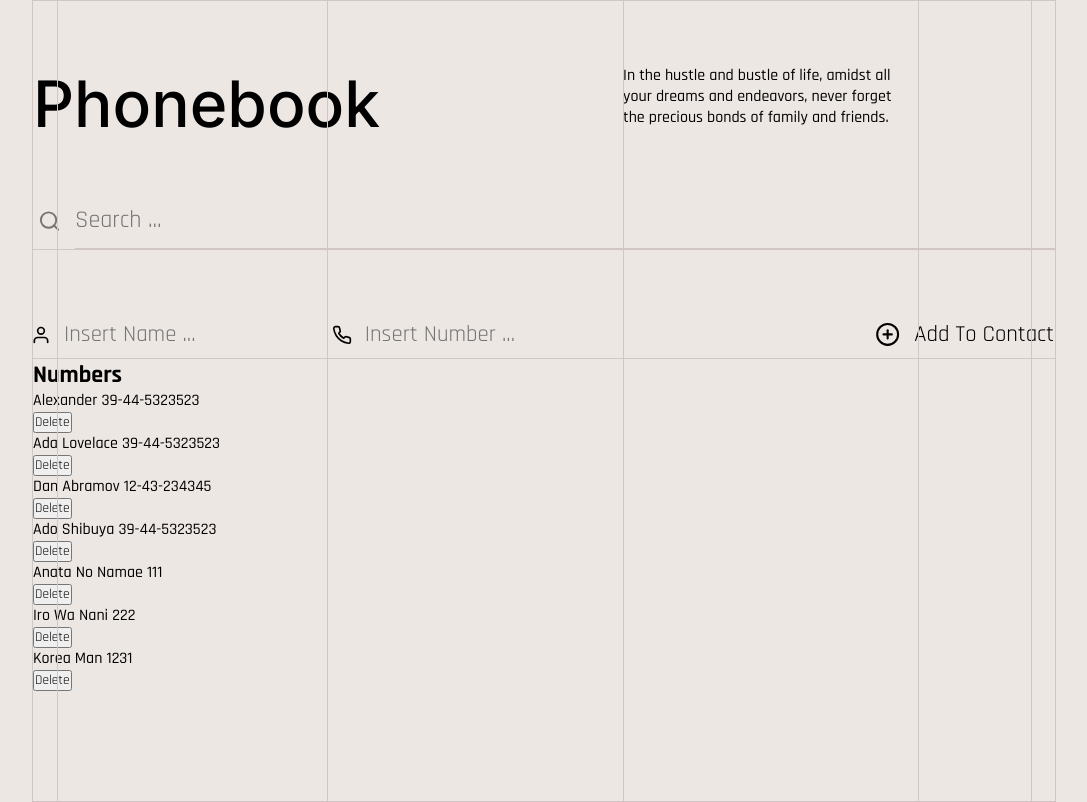
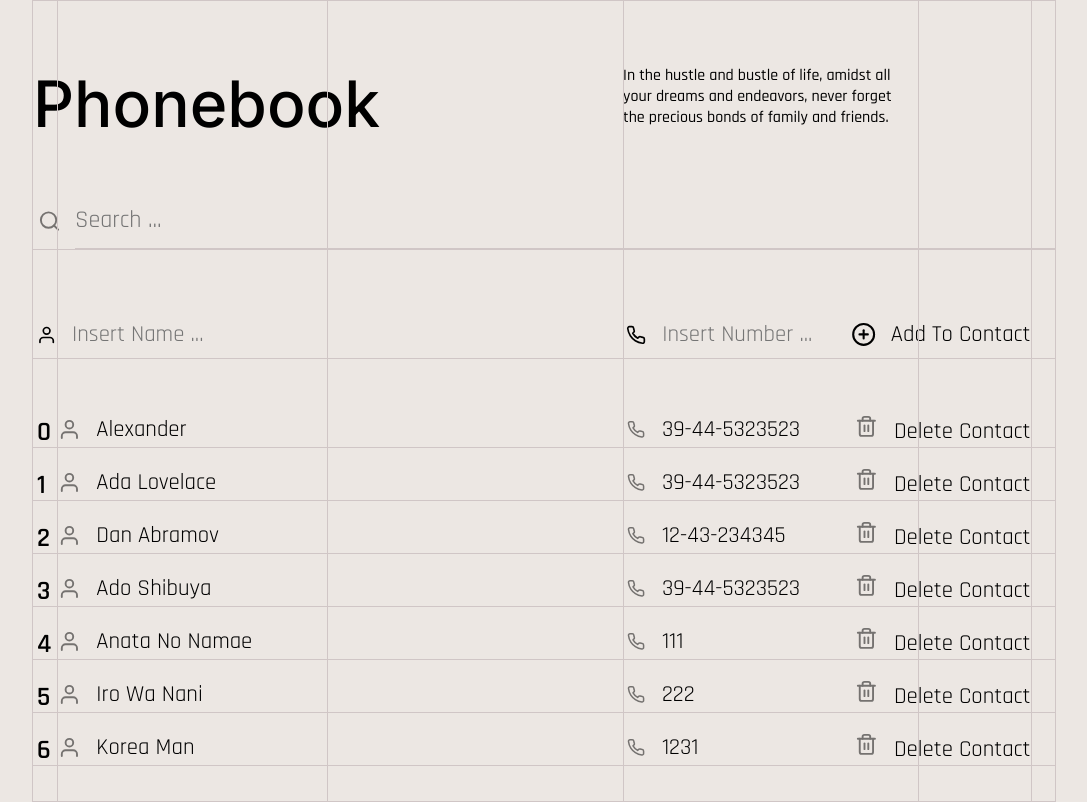
Before and after one commit to Tantanok221/Phonebook, a React (Vite) app: page / in a window 1280 px wide. Shown: the whole page, without its empty margins (96-1183 px from the left). Built offline with nearby package versions, Linux system fonts and the light colour scheme; data requests are answered from the project's data file.

Commit message:
Complete All UI Part Except for Interaction Design

```diff
--- a/src/App.jsx
+++ b/src/App.jsx
@@ -15,16 +15,11 @@ const App = ({ data }) => {
         <h1>Phonebook</h1>
         <p>
           In the hustle and bustle of life, amidst all your dreams and
-                    endeavors, never forget the precious bonds of family and
-                    friends.
+          endeavors, never forget the precious bonds of family and friends.
         </p>
       </div>
-
       <Filter data={persons} />
-
       <Form data={persons} move={setPersons} />
-
-            <h2>Numbers</h2>
       <Person data={persons} />
       <div className="decoline line2"></div>
     </div>
--- a/src/Other.jsx
+++ b/src/Other.jsx
@@ -1,6 +1,6 @@
 import axios from "axios";
 import { useState } from "react";
-import { FiSearch, FiUser, FiPhone, FiPlusCircle } from "react-icons/fi";
+import { FiSearch, FiUser, FiPhone, FiPlusCircle,FiTrash2 } from "react-icons/fi";
 const BaseURL = "http://localhost:3000/persons/";
 
 const Filter = ({ data }) => {
@@ -99,15 +99,16 @@ const Person = ({ data, move }) => {
   return (
     <>
       <div id="manipulate">
-        {data.map((val) => (
-          <>
-            <p key={val.id}>
-              {val.name} {val.number}
-            </p>
+        {data.map((val, i) => (
+          <div key={val.id} className="dataBox">
+            <h3>{i}</h3>
+            <div className="userName"><FiUser className="userIcon"/> {val.name}</div>
+            <div className="phoneNumber"><FiPhone className="phoneIcon" />{val.number}</div>
             <button onClick={click} name={val.name} id={val.id}>
-              Delete
+              <FiTrash2 className="trashIcon"/>Delete Contact
             </button>
-          </>
+            <div className="widthline"></div>
+          </div>
         ))}
       </div>
     </>
--- a/src/index.sass
+++ b/src/index.sass
@@ -37,7 +37,12 @@ input:focus-visible
     outline: none
     border-bottom: solid #000 1px
     font-family: Rajdhani
-
+button
+    border: none
+    background-color: $bgc-color
+    z-index: 1
+    width: fit-content
+    text-align: right
 .card
     position: relative
     display: flex
@@ -52,11 +57,11 @@ input:focus-visible
 .widthline
     border-bottom: solid $border-color 1px
     width: 100%
-
-#FormLine
     z-index: 2
     position: absolute
     bottom: 1px
+
+
 
 .line1,.line2,.gridline
     z-index: 3
@@ -120,9 +125,10 @@ input:focus-visible
     display: flex
     align-items: center
 .addNumber
-    left: $padding-between-grid + 0.5vw
+    left: ($padding-between-grid * 2) + 0.5vw
     position: absolute
-
+#userIcon
+    padding-left: 5px
 #phoneIcon,#userIcon
     scale: 1.25
 .addIcon
@@ -132,20 +138,53 @@ input:focus-visible
     height: 50.5px
     width: fit-content
     font-size: 1.425rem
-    padding-left: 15px
+    padding-left: 18px
 
 .submitForm
-    z-index: 1
-    width: fit-content
-    border: none
-    background-color: $bgc-color
+
     font-size: 1.425rem
-    text-align: right
+
     display: flex
     align-items: center
     position: absolute
-    right: 1px
+    right: $padding-LR + 0.1%
     height: 50.5px
 
 #NAME:focus-visible,#NUMBER:focus-visible
     z-index: 2
+
+#manipulate
+    position: relative
+    padding-top: 55px
+    display: flex
+    gap: 19px
+    flex-direction: column
+.dataBox
+    position: relative
+    display: flex
+    font-size: 1.425rem
+    font-weight: 400
+    h3
+        font-weight: 600
+        padding-left: 4px
+    .userName,.phoneNumber
+        display: flex
+        align-items: center
+    .userName
+        position: absolute
+        left: $padding-LR + 0.1%
+        width: fit-content
+    .phoneNumber
+        position: absolute
+        left: ($padding-between-grid * 2) + 0.1vw
+    button
+        position: absolute
+        right: $padding-LR + 0.1%
+        font-size: 1.425rem
+        font-weight: 400
+
+    .trashIcon,.userIcon,.phoneIcon
+        opacity: 0.5
+        padding-right: 16px
+    .phoneIcon
+        scale: 0.8
```
Lines whose indentation alone changed are shown as unchanged.
